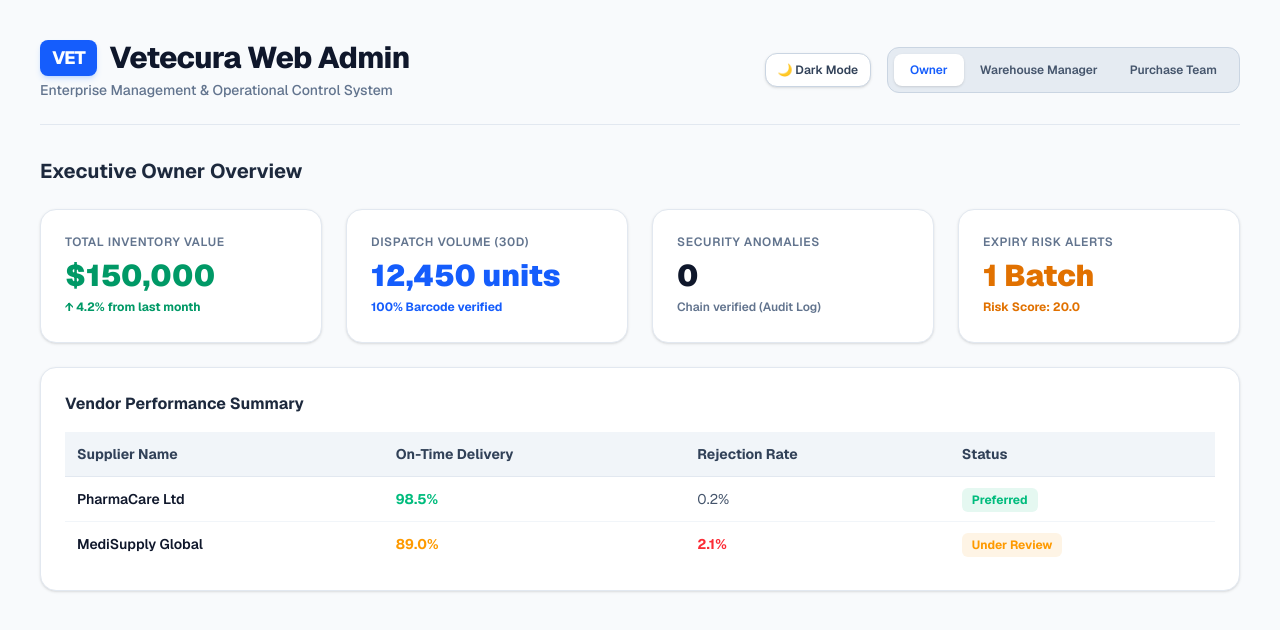
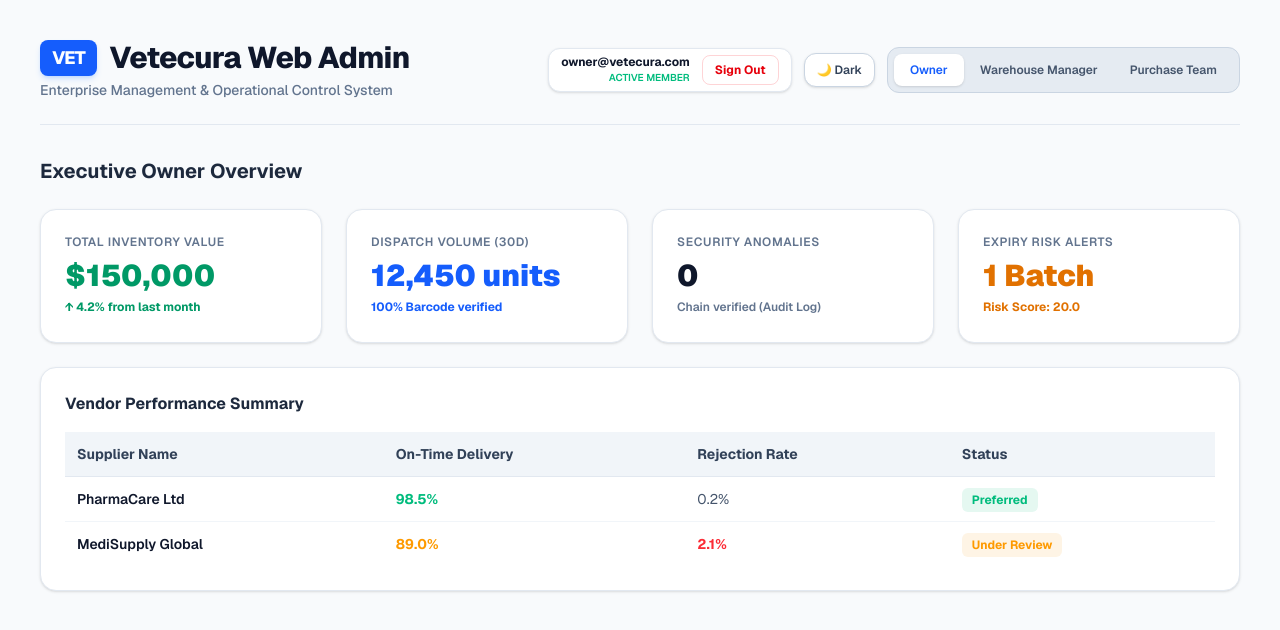
Before and after one commit to thepixelmonk2025-lgtm/vetecura, a Next.js app in the folder vetecura-web/: page / in a window 1280 px wide. Shown: the top 630 px of the page. Built offline with nearby package versions, Linux system fonts and the light colour scheme.

Commit message:
feat(ui): add Sign Out button and Member Login screen to Web Admin dashboard

```diff
--- a/vetecura-web/app/page.tsx
+++ b/vetecura-web/app/page.tsx
@@ -6,11 +6,117 @@ type Role = "owner" | "warehouse_manager" | "purchase_team";
 type ThemeMode = "light" | "dark";
 
 export default function WebAdminDashboard() {
+  const [isLoggedIn, setIsLoggedIn] = useState(true);
+  const [userEmail, setUserEmail] = useState("owner@vetecura.com");
+  const [loginEmail, setLoginEmail] = useState("");
+  const [loginPassword, setLoginPassword] = useState("");
   const [activeRole, setActiveRole] = useState<Role>("owner");
   const [themeMode, setThemeMode] = useState<ThemeMode>("light");
 
   const isDark = themeMode === "dark";
 
+  const handleLogin = (e: React.FormEvent) => {
+    e.preventDefault();
+    if (!loginEmail || !loginPassword) return;
+    setUserEmail(loginEmail);
+    setIsLoggedIn(true);
+  };
+
+  const handleLogout = () => {
+    setIsLoggedIn(false);
+    setLoginEmail("");
+    setLoginPassword("");
+  };
+
+  // IF NOT LOGGED IN: SHOW LOGIN SCREEN
+  if (!isLoggedIn) {
+    return (
+      <div
+        className={`min-h-screen flex items-center justify-center p-6 font-sans antialiased transition-colors duration-300 ${
+          isDark ? "bg-slate-950 text-slate-100" : "bg-slate-50 text-slate-900"
+        }`}
+      >
+        <div
+          className={`w-full max-w-md p-8 rounded-3xl border shadow-xl ${
+            isDark ? "bg-slate-900 border-slate-800" : "bg-white border-slate-200"
+          }`}
+        >
+          <div className="flex justify-between items-center mb-6">
+            <div className="flex items-center gap-2">
+              <span className="bg-blue-600 text-white px-3 py-1 rounded-xl text-lg font-bold">
+                VET
+              </span>
+              <h1 className="text-xl font-extrabold tracking-tight">Vetecura Portal</h1>
+            </div>
+            <button
+              onClick={() => setThemeMode(isDark ? "light" : "dark")}
+              className="text-xs px-2.5 py-1 rounded-lg border border-slate-300 dark:border-slate-700"
+            >
+              {isDark ? "☀️ Light" : "🌙 Dark"}
+            </button>
+          </div>
+
+          <h2 className="text-2xl font-extrabold mb-1">Member Login</h2>
+          <p className="text-xs text-slate-500 dark:text-slate-400 mb-6">
+            Enter your credentials to access your role dashboard.
+          </p>
+
+          <form onSubmit={handleLogin} className="space-y-4">
+            <div>
+              <label className="block text-xs font-bold uppercase mb-1.5 opacity-70">
+                Email Address
+              </label>
+              <input
+                type="email"
+                required
+                placeholder="manager@vetecura.com"
+                value={loginEmail}
+                onChange={(e) => setLoginEmail(e.target.value)}
+                className={`w-full px-4 py-3 text-sm rounded-xl border outline-none transition-all ${
+                  isDark
+                    ? "bg-slate-950 border-slate-800 focus:border-blue-500 text-white"
+                    : "bg-slate-50 border-slate-300 focus:border-blue-600 text-slate-900"
+                }`}
+              />
+            </div>
+
+            <div>
+              <label className="block text-xs font-bold uppercase mb-1.5 opacity-70">
+                Password
+              </label>
+              <input
+                type="password"
+                required
+                placeholder="••••••••"
+                value={loginPassword}
+                onChange={(e) => setLoginPassword(e.target.value)}
+                className={`w-full px-4 py-3 text-sm rounded-xl border outline-none transition-all ${
+                  isDark
+                    ? "bg-slate-950 border-slate-800 focus:border-blue-500 text-white"
+                    : "bg-slate-50 border-slate-300 focus:border-blue-600 text-slate-900"
+                }`}
+              />
+            </div>
+
+            <button
+              type="submit"
+              className="w-full py-3.5 bg-blue-600 hover:bg-blue-500 text-white text-sm font-bold rounded-xl shadow-lg shadow-blue-500/25 transition-all mt-2"
+            >
+              Sign In to System
+            </button>
+          </form>
+
+          <div className="mt-6 pt-4 border-t border-slate-200 dark:border-slate-800 text-center">
+            <p className="text-xs text-slate-400">
+              Demo Access: Enter any email/password to sign in.
+            </p>
+          </div>
+        </div>
+      </div>
+    );
+  }
+
+  // IF LOGGED IN: SHOW DASHBOARD WITH LOGOUT BUTTON
   return (
     <div
       className={`min-h-screen font-sans antialiased p-6 md:p-10 transition-colors duration-300 ${
@@ -39,7 +145,29 @@ export default function WebAdminDashboard() {
           </p>
         </div>
 
-        <div className="flex items-center gap-4">
+        <div className="flex items-center gap-3">
+          {/* Member Profile Badge & Logout */}
+          <div
+            className={`flex items-center gap-3 px-3 py-1.5 rounded-xl border ${
+              isDark ? "bg-slate-900 border-slate-800" : "bg-white border-slate-200 shadow-sm"
+            }`}
+          >
+            <div className="text-right hidden sm:block">
+              <p className="text-xs font-bold text-slate-900 dark:text-white leading-none">
+                {userEmail}
+              </p>
+              <p className="text-[10px] text-emerald-500 font-semibold uppercase mt-0.5">
+                Active Member
+              </p>
+            </div>
+            <button
+              onClick={handleLogout}
+              className="px-3 py-1.5 text-xs font-bold text-red-600 hover:bg-red-500/10 rounded-lg border border-red-500/20 transition-all"
+            >
+              Sign Out
+            </button>
+          </div>
+
           {/* Theme Toggle Button */}
           <button
             onClick={() => setThemeMode(isDark ? "light" : "dark")}
@@ -49,7 +177,7 @@ export default function WebAdminDashboard() {
                 : "bg-white border-slate-300 text-slate-700 hover:bg-slate-100 shadow-sm"
             }`}
           >
-            {isDark ? "☀️ Light Mode" : "🌙 Dark Mode"}
+            {isDark ? "☀️ Light" : "🌙 Dark"}
           </button>
 
           {/* Role Selector */}
```
